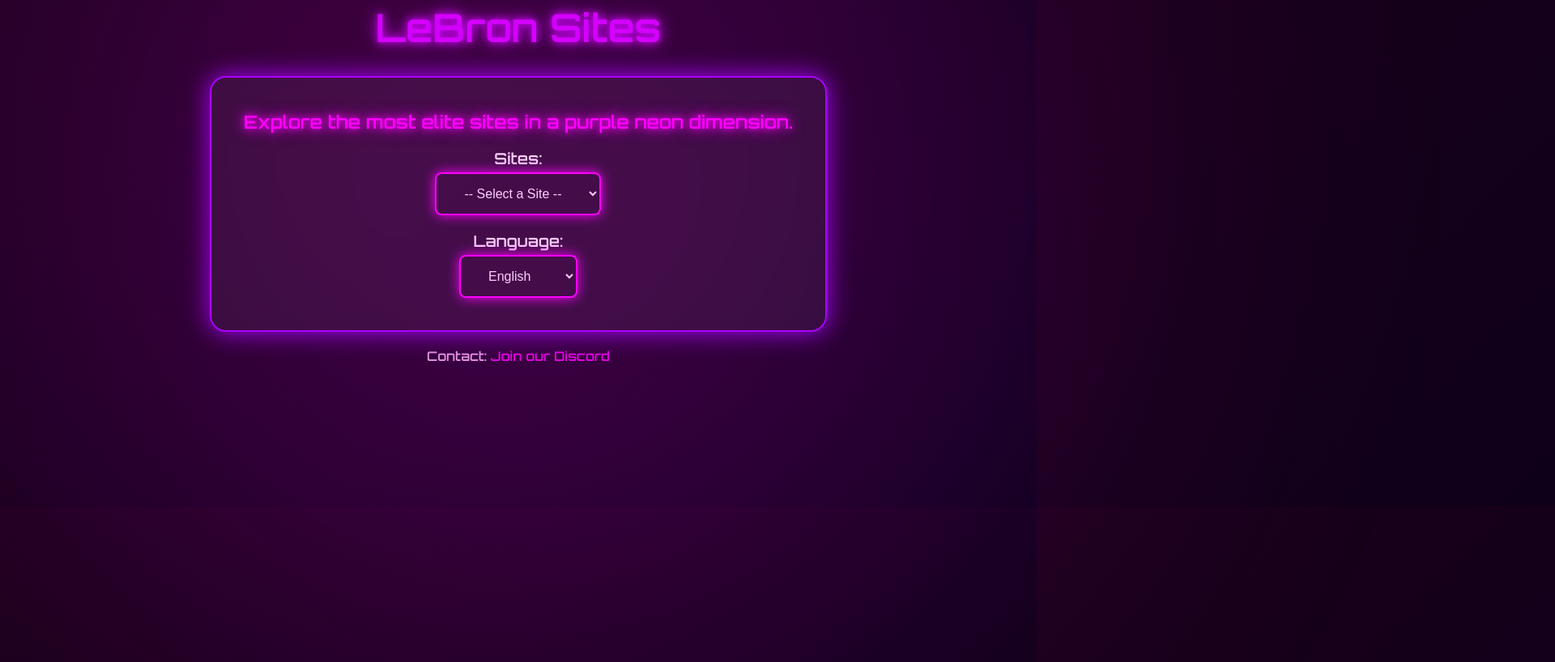
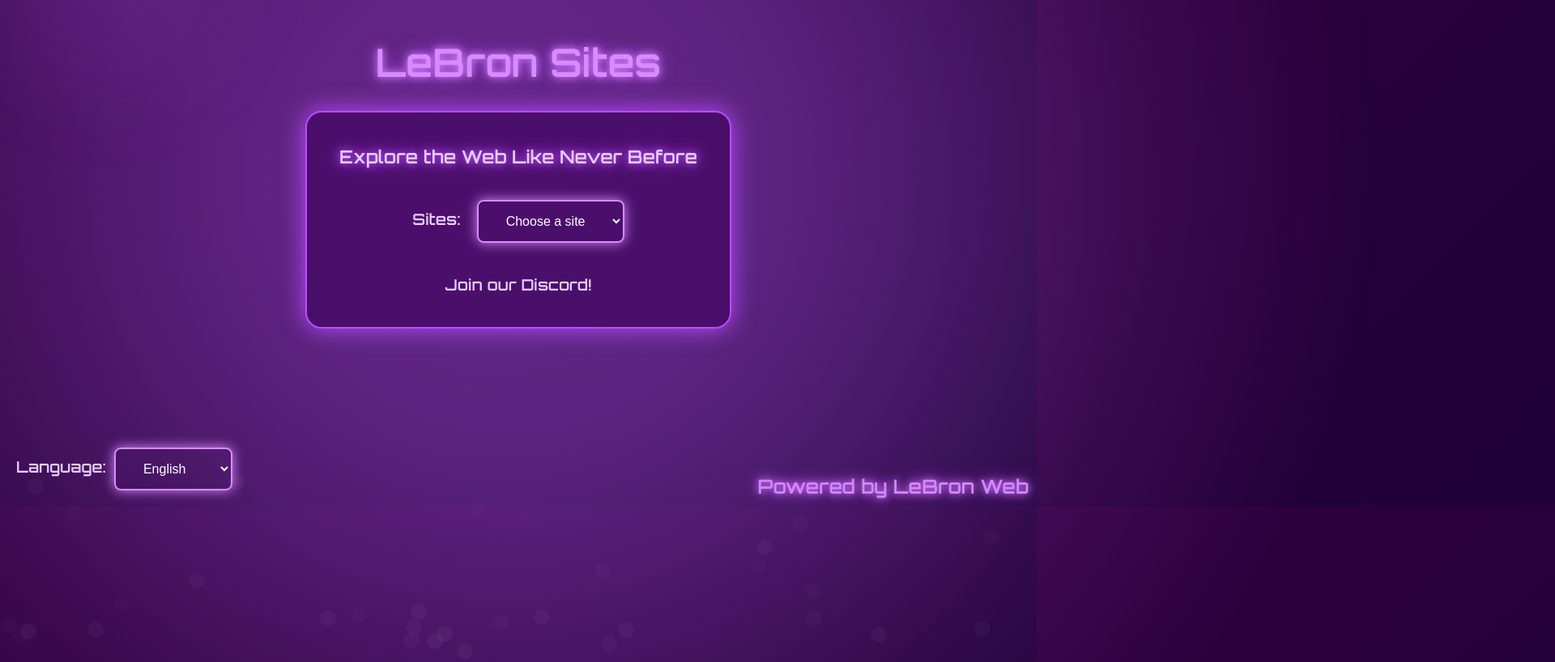
Before and after one commit to leviacker-man1/levi, a plain HTML site: page index.html in a window 1280 px wide. Shown: the part 174-992 px from the top of the page at 81% size, 1920 px wide, since content can reach past the window. Drawn offline with Linux system fonts and the light colour scheme.

Commit message:
Update index.html

```diff
--- a/index.html
+++ b/index.html
@@ -6,17 +6,15 @@
   <title>LeBron Sites</title>
   <style>
     @import url('https://fonts.googleapis.com/css2?family=Orbitron:wght@600&display=swap');
-
     * {
       margin: 0;
       padding: 0;
       box-sizing: border-box;
     }
-
     body {
       font-family: 'Orbitron', sans-serif;
       height: 100vh;
-      background: linear-gradient(135deg, #1a001a, #0a001a);
+      background: linear-gradient(135deg, #2e003e, #1a0033);
       overflow: hidden;
       display: flex;
       flex-direction: column;
@@ -25,158 +23,221 @@
       color: #fff;
       position: relative;
     }
-
     body::before, body::after {
       content: "";
       position: absolute;
       width: 200%;
       height: 200%;
-      background: radial-gradient(circle, rgba(128, 0, 128, 0.2) 20%, transparent 70%), radial-gradient(circle, rgba(255, 0, 255, 0.1) 10%, transparent 50%);
+      background: radial-gradient(circle, rgba(200, 100, 255, 0.2) 20%, transparent 70%), radial-gradient(circle, rgba(180, 100, 255, 0.1) 10%, transparent 50%);
       background-position: center;
-      animation: pulse 10s ease-in-out infinite alternate;
+      animation: pulse 14s ease-in-out infinite alternate;
       z-index: 0;
     }
-
     body::after {
-      animation-delay: 5s;
+      animation-delay: 6s;
     }
-
     @keyframes pulse {
-      0% {
-        transform: scale(1);
-        opacity: 0.4;
-      }
-      100% {
-        transform: scale(1.2);
-        opacity: 1;
-      }
+      0% { transform: scale(1); opacity: 0.4; }
+      100% { transform: scale(1.1); opacity: 1; }
     }
-
+    .background-blobs {
+      position: absolute;
+      top: 0;
+      left: 0;
+      width: 100%;
+      height: 100%;
+      z-index: 1;
+      overflow: hidden;
+    }
+    .blob {
+      position: absolute;
+      width: 250px;
+      height: 250px;
+      background: rgba(200, 100, 255, 0.25);
+      border-radius: 50%;
+      filter: blur(90px);
+      animation: moveBlobs 20s ease-in-out infinite alternate;
+      opacity: 0;
+      transition: opacity 0.5s ease;
+    }
+    .background-blobs:hover .blob {
+      opacity: 0.4;
+    }
+    .bubble {
+      position: absolute;
+      width: 20px;
+      height: 20px;
+      background: rgba(255, 255, 255, 0.05);
+      border-radius: 50%;
+      animation: floatUp 20s linear infinite;
+      pointer-events: none;
+    }
+    @keyframes floatUp {
+      from { transform: translateY(100vh); }
+      to { transform: translateY(-10vh); }
+    }
     header {
       font-size: 3rem;
-      color: #d400ff;
-      text-shadow: 0 0 10px #d400ff, 0 0 20px #d400ff;
+      color: #d98aff;
+      text-shadow: 0 0 10px #d98aff, 0 0 20px #b84dff;
       margin-bottom: 30px;
       z-index: 2;
-      animation: flicker 2s infinite;
+      animation: flicker 1.5s infinite;
     }
-
     @keyframes flicker {
-      0%, 19%, 21%, 23%, 25%, 54%, 56%, 100% {
-        opacity: 1;
-      }
-      20%, 22%, 24%, 55% {
-        opacity: 0.4;
-      }
+      0%, 19%, 21%, 23%, 25%, 54%, 56%, 100% { opacity: 1; }
+      20%, 22%, 24%, 55% { opacity: 0.4; }
     }
-
     main {
       z-index: 2;
-      background: rgba(255, 255, 255, 0.05);
-      border: 2px solid #aa00ff;
+      background: rgba(60, 0, 90, 0.6);
+      border: 2px solid #b84dff;
       padding: 40px;
       border-radius: 20px;
-      box-shadow: 0 0 30px #aa00ff;
-      backdrop-filter: blur(10px);
-      animation: fadeIn 2s ease forwards;
+      box-shadow: 0 0 30px #b84dff;
+      backdrop-filter: blur(12px);
+      animation: fadeIn 1s ease forwards;
       display: flex;
       flex-direction: column;
       gap: 20px;
       align-items: center;
     }
-
     @keyframes fadeIn {
-      from {
-        opacity: 0;
-        transform: translateY(20px);
-      }
-      to {
-        opacity: 1;
-        transform: translateY(0);
-      }
+      from { opacity: 0; transform: translateY(20px); }
+      to { opacity: 1; transform: translateY(0); }
     }
-
     .neon-text {
       font-size: 1.4rem;
-      color: #ff00ff;
-      text-shadow: 0 0 10px #ff00ff, 0 0 20px #ff00ff;
+      color: #e6ccff;
+      text-shadow: 0 0 10px #b84dff, 0 0 20px #b84dff;
       text-align: center;
+      margin-bottom: 20px;
     }
-
     label {
       font-size: 1.2rem;
-      color: #ffccff;
+      color: #e6ccff;
       margin-bottom: 5px;
     }
-
     select, input[type="text"] {
       padding: 15px 30px;
       font-size: 16px;
-      border: 2px solid #ff00ff;
+      border: 2px solid #d98aff;
       background: transparent;
-      color: #ffccff;
+      color: #fff;
       border-radius: 8px;
       cursor: pointer;
       transition: 0.3s ease;
-      box-shadow: 0 0 15px #ff00ff;
+      box-shadow: 0 0 15px #d98aff;
+    }
+    select:hover, input[type="text"]:hover {
+      background: #d98aff;
+      color: #000;
+      box-shadow: 0 0 25px #d98aff;
+      transform: scale(1.1);
+    }
+    select:focus, input[type="text"]:focus {
+      outline: none;
+      box-shadow: 0 0 30px #d98aff;
+    }
+    .ui-section {
+      display: flex;
+      flex-direction: row;
+      gap: 20px;
+      align-items: center;
+    }
+    .discord-link {
+      margin-top: 20px;
+      font-size: 1.2rem;
+      color: #e6ccff;
+      text-decoration: none;
+      transition: 0.3s ease;
+      text-align: center;
+    }
+    .discord-link:hover {
+      color: #b84dff;
+      text-decoration: underline;
+    }
+    .language-selector {
+      position: fixed;
+      bottom: 20px;
+      left: 20px;
+      display: flex;
+      gap: 10px;
+      align-items: center;
+      z-index: 999;
     }
 
-    select:hover, input[type="text"]:hover {
-      background: #ff00ff;
-      color: #000;
-      box-shadow: 0 0 25px #ff00ff;
+    /* Footer Text Animation */
+    .footer-text {
+      position: fixed;
+      bottom: 10px;
+      right: 10px;
+      font-size: 1.5rem;
+      color: #d98aff;
+      text-shadow: 0 0 10px #d98aff, 0 0 20px #b84dff;
+      animation: floatText 5s ease-in-out infinite;
     }
 
-    select:focus, input[type="text"]:focus {
-      outline: none;
-      box-shadow: 0 0 30px #ff00ff;
-    }
-
-    .ui-section {
-      display: flex;
-      flex-direction: column;
-      align-items: center;
-    }
-
-    footer {
-      font-size: 1rem;
-      color: #ffccff;
-      margin-top: 20px;
-    }
-
-    footer a {
-      color: #ff00ff;
-      text-decoration: none;
-      font-weight: bold;
-      transition: 0.3s;
-    }
-
-    footer a:hover {
-      text-decoration: underline;
+    @keyframes floatText {
+      0% { transform: translateY(0); }
+      50% { transform: translateY(10px); }
+      100% { transform: translateY(0); }
     }
   </style>
+</head>
+<body>
+  <div class="background-blobs">
+    <div class="blob"></div>
+    <div class="blob"></div>
+  </div>
+  <header>LeBron Sites</header>
+  <main>
+    <div class="neon-text" id="welcomeText">Explore the Web Like Never Before</div>
+    <div class="ui-section">
+      <label for="siteSelect">Sites:</label>
+      <select id="siteSelect" onchange="goToSite(this)">
+        <option value="">Choose a site</option>
+        <option value="https://www.google.com">Google</option>
+        <option value="https://www.youtube.com">YouTube</option>
+        <option value="https://www.reddit.com">Reddit</option>
+        <option value="https://www.discord.com">Discord</option>
+        <option value="https://www.github.com">GitHub</option>
+        <option value="https://emirates.com">Emirates</option>
+      </select>
+    </div>
+    <a class="discord-link" href="https://discord.gg/bKYjQaN9fb" target="_blank">Join our Discord!</a>
+  </main>
+  <div class="language-selector">
+    <label for="languageSelect">Language:</label>
+    <select id="languageSelect" onchange="setLanguage(this)">
+      <option value="en">English</option>
+      <option value="es">Español</option>
+      <option value="fr">Français</option>
+      <option value="de">Deutsch</option>
+      <option value="cn">中文</option>
+    </select>
+  </div>
+  <!-- Footer Text -->
+  <div class="footer-text">Powered by LeBron Web</div>
+
+  <!-- Decorative Bubbles -->
+  <script>
+    for (let i = 0; i < 40; i++) {
+      const bubble = document.createElement('div');
+      bubble.className = 'bubble';
+      bubble.style.left = Math.random() * 100 + 'vw';
+      bubble.style.animationDuration = (Math.random() * 10 + 10) + 's';
+      bubble.style.opacity = Math.random();
+      document.body.appendChild(bubble);
+    }
+  </script>
   <script>
     const translations = {
-      en: { welcome: "Explore the most elite sites in a purple neon dimension.", sites: "Sites:", language: "Language:" },
-      es: { welcome: "Explora los sitios más elitistas en una dimensión neón púrpura.", sites: "Sitios:", language: "Idioma:" },
-      fr: { welcome: "Découvrez les sites les plus élites dans une dimension néon violette.", sites: "Sites :", language: "Langue :" },
-      de: { welcome: "Erkunde die elitärsten Seiten in einer lila Neon-Dimension.", sites: "Webseiten:", language: "Sprache:" },
-      cn: { welcome: "探索紫色霓虹维度中的精英网站。", sites: "网站：", language: "语言：" }
-    };
-
-    const allLanguages = {
-      en: "English",
-      es: "Español",
-      fr: "Français",
-      de: "Deutsch",
-      cn: "中文",
-      jp: "日本語",
-      ru: "Русский",
-      it: "Italiano",
-      ar: "العربية",
-      pt: "Português",
-      hi: "हिन्दी",
-      ko: "한국어"
+      en: { welcome: "Explore the Web Like Never Before", sites: "Sites:", language: "Language:" },
+      es: { welcome: "Explora la web como nunca antes", sites: "Sitios:", language: "Idioma:" },
+      fr: { welcome: "Explorez le web comme jamais auparavant", sites: "Sites:", language: "Langue:" },
+      de: { welcome: "Erkunde das Web wie nie zuvor", sites: "Webseiten:", language: "Sprache:" },
+      cn: { welcome: "以前所未有的方式探索网络", sites: "网站：", language: "语言：" }
     };
 
     function goToSite(select) {
@@ -186,46 +247,13 @@
 
     function setLanguage(select) {
       const lang = select.value;
-      const t = translations[lang] || translations["en"];
-      document.querySelector(".neon-text").textContent = t.welcome;
-      document.querySelector("label[for='siteSelector']").textContent = t.sites;
-      document.querySelector("label[for='languageSelector']").textContent = t.language;
+      const t = translations[lang];
+      if (t) {
+        document.querySelector('label[for="siteSelect"]').textContent = t.sites;
+        document.querySelector('label[for="languageSelect"]').textContent = t.language;
+        document.getElementById('welcomeText').textContent = t.welcome;
+      }
     }
-
-    window.onload = () => setLanguage(document.getElementById("languageSelector"));
   </script>
-</head>
-<body>
-  <div class="background-blobs">
-    <div class="blob"></div>
-    <div class="blob"></div>
-    <div class="blob"></div>
-  </div>
-  <header>LeBron Sites</header>
-  <main>
-    <p class="neon-text">Explore the most elite sites in a purple neon dimension.</p>
-    <div class="ui-section">
-      <label for="siteSelector">Sites:</label>
-      <select id="siteSelector" onchange="goToSite(this)">
-        <option value="">-- Select a Site --</option>
-        <option value="https://example1.com">Example Site 1</option>
-        <option value="https://example2.com">Example Site 2</option>
-        <option value="https://example3.com">Example Site 3</option>
-      </select>
-    </div>
-    <div class="ui-section">
-      <label for="languageSelector">Language:</label>
-      <select id="languageSelector" onchange="setLanguage(this)">
-        <option value="en">English</option>
-        <option value="es">Español</option>
-        <option value="fr">Français</option>
-        <option value="de">Deutsch</option>
-        <option value="cn">中文</option>
-      </select>
-    </div>
-  </main>
-  <footer>
-    <p>Contact: <a href="https://discord.gg/bKYjQaN9fb" target="_blank">Join our Discord</a></p>
-  </footer>
 </body>
 </html>
```
